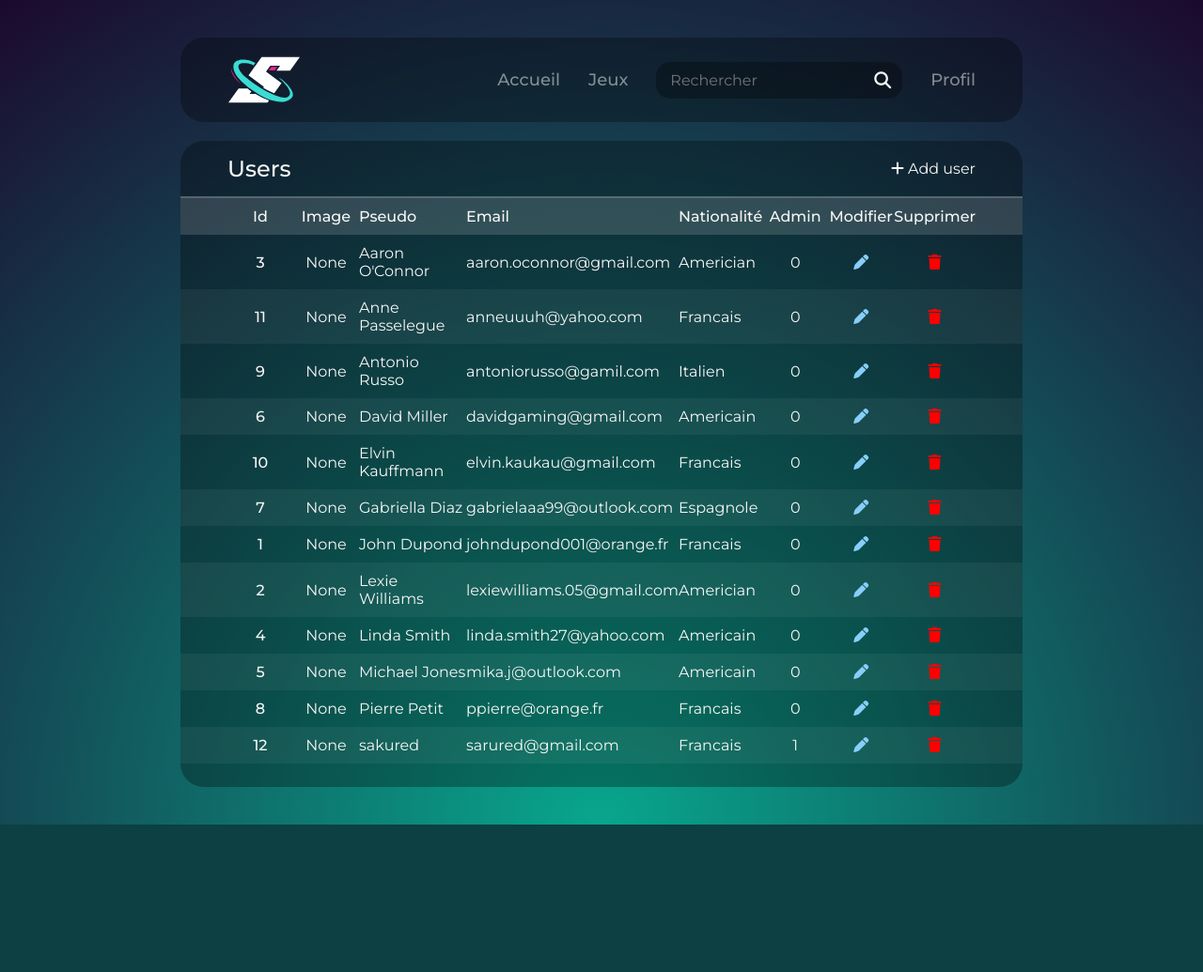
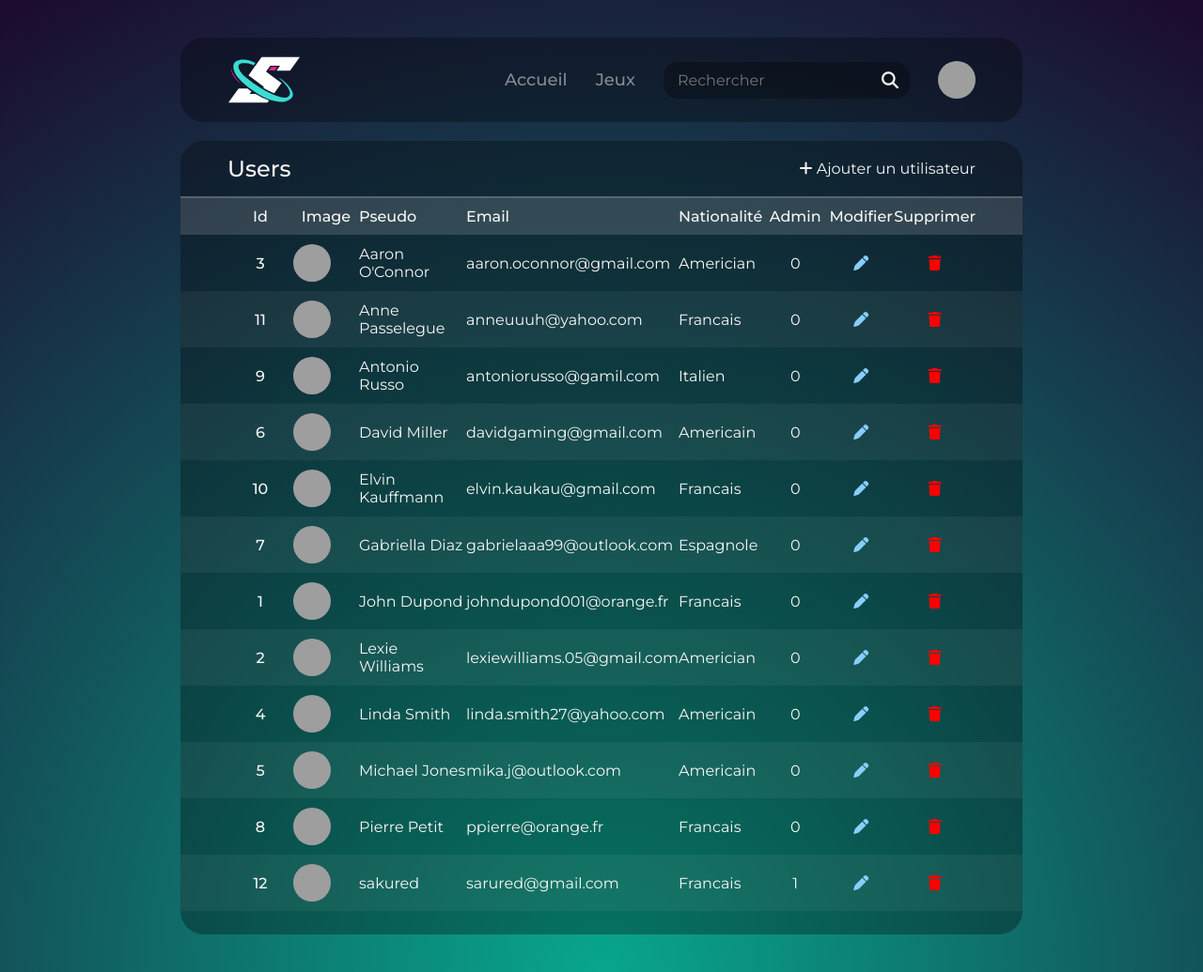
Before and after one commit to Nyxouu/Workshop_Web_s2, a Flask app: page /admin_users in a window 1280 px wide. Shown: the whole page at 94% size. Before the commit the page ends 878 px from the top, so only its background shows below. Run offline with Flask 3, Linux system fonts and the light colour scheme; the visitor is signed in with stand-in values (Sample User, id 1); data comes from the database, SQL or seed files in the repository; some libraries are stand-ins or nearby versions; grey boxes are pictures that could not be loaded.

Commit message:
Image profil joli affiché

```diff
--- a/Workshop_web_s2/server.py
+++ b/Workshop_web_s2/server.py
@@ -110,7 +110,7 @@ def edit_user(id):
                 session['profile_picture_name'] = filename
 
 
-            return redirect("/users/" + str(session['admin']), code=302)
+            return redirect("/users/" + str(session['id_user']), code=302)
         data = model.get_user(int(id))
         return render_template('user/edit_user.html', user=data)
     return redirect ("/", code=302)
--- a/Workshop_web_s2/static/css/main.css
+++ b/Workshop_web_s2/static/css/main.css
@@ -164,3 +164,29 @@ tbody tr:last-child {
     color: var(--main-primary-color);
     margin-bottom: 10px;
 }
+
+
+/* -------------------------------Images  */
+main #profil-picture-account {
+    width: 15rem;
+    height: 15rem;
+    display: block;
+}
+
+main #profil-picture-account img {
+    width: 100%;
+    height: 100%;
+    object-fit: cover;
+}
+
+main #profile-image-users {
+    width: 40px;height: 40px;
+    display: block;
+}
+
+main #profile-image-users img {
+    width: 100%;
+    height: 100%;
+    object-fit: cover;
+    border-radius: 100px;
+}
--- a/Workshop_web_s2/static/css/menu.css
+++ b/Workshop_web_s2/static/css/menu.css
@@ -65,3 +65,15 @@ header nav #header_search .icon {
     padding: 0 10px;
     box-sizing: content-box;
 }
+
+header nav #profile-picture-container {
+    width: 40px;height: 40px;
+    display: block;
+}
+
+header nav #profile-picture {
+    width: 100%;
+    height: 100%;
+    object-fit: cover;
+    border-radius: 100px;
+}
--- a/Workshop_web_s2/templates/admin/sessions/admin_sessions.html
+++ b/Workshop_web_s2/templates/admin/sessions/admin_sessions.html
@@ -33,8 +33,8 @@
                 <th scope="col">Score</th>
                 <th scope="col">Date</th>
                 <th scope="col" class="settings-row">Jeu</th>
-                <th scope="col" class="settings-row">Category</th>
-                <th scope="col" class="settings-row">Delete</th>
+                <th scope="col" class="settings-row">Categorie</th>
+                <th scope="col" class="settings-row">Supprimer</th>
               </tr>
             </thead>
             <tbody>
--- a/Workshop_web_s2/templates/admin/users/admin_users.html
+++ b/Workshop_web_s2/templates/admin/users/admin_users.html
@@ -23,7 +23,7 @@
 
           <h1>Users</h1>
           <div class="settings">
-            <a href="/signup"><i class="fa-solid fa-plus"></i> Add user</a>
+            <a href="/signup"><i class="fa-solid fa-plus"></i> Ajouter un utilisateur</a>
           </div>
         </section>
         <div class="separator"></div>
@@ -45,7 +45,7 @@
               {% for user in users %}
               <tr>
                   <th scope="row" class="settings-row">{{user.id_user}}</th>
-                  <td class="settings-row">{{user.profile_picture}}</td>
+                  <td class="settings-row" id="profile-image-users"><img src="/static/img/users/{{user.profile_picture_name}}" alt="Photo de profil"></td>
                   <td>{{user.username}}</td>
                   <td>{{user.email}}</td>
                   <td>{{user.nationality}}</td>
--- a/Workshop_web_s2/templates/menu.html
+++ b/Workshop_web_s2/templates/menu.html
@@ -11,7 +11,7 @@
 
                 <li id="header_search"><form action="/search" method="GET"><input type="search" id="games-search" name="games-search" placeholder="Rechercher"/></form><div class="icon"><i class="fa-solid fa-magnifying-glass"></i></div></li>
                 {% if 'username' in session %}
-                    <li id="header_signin"><a href="/users/{{session['id_user']}}">Profil</a></li>
+                    <li id="header_signin"><a href="/users/{{session['id_user']}}" id="profile-picture-container"><img src="/static/img/users/{{session['profile_picture_name']}}" alt="Profil" id="profile-picture"></a></li>
                 {% else %}
                     <li id="header_signin"><a href="/signin" class="button">Connexion</a></li>
                 {% endif %}
--- a/Workshop_web_s2/templates/profile.html
+++ b/Workshop_web_s2/templates/profile.html
@@ -33,7 +33,7 @@
         <div class="separator"></div>
         {% endif %}
         <section id="content">
-          <img src="/static/img/users/{{ user[0].profile_picture_name }}" alt="Photo de profil">
+          <div id="profil-picture-account"><img src="/static/img/users/{{ user[0].profile_picture_name }}" alt="Photo de profil"></div>
           <h2>{{user[0].username}}</h2>
           <p>Email : {{user[0].email}} </p>
           <p>Nationalité : {{user[0].nationality}} </p>
--- a/Workshop_web_s2/templates/session/session.html
+++ b/Workshop_web_s2/templates/session/session.html
@@ -33,8 +33,8 @@
                 <th scope="col">Score</th>
                 <th scope="col">Date</th>
                 <th scope="col" class="settings-row">Jeu</th>
-                <th scope="col" class="settings-row">Category</th>
-                <th scope="col" class="settings-row">Delete</th>
+                <th scope="col" class="settings-row">Categorie</th>
+                <th scope="col" class="settings-row">Supprimer</th>
               </tr>
             </thead>
             <tbody>
```
Also changed, not shown: Workshop_web_s2/static/img/users/apps.30323.14537704372270848.6ecb6038-5426-409a-8660-158d1eb64fb0.jpg (added).
